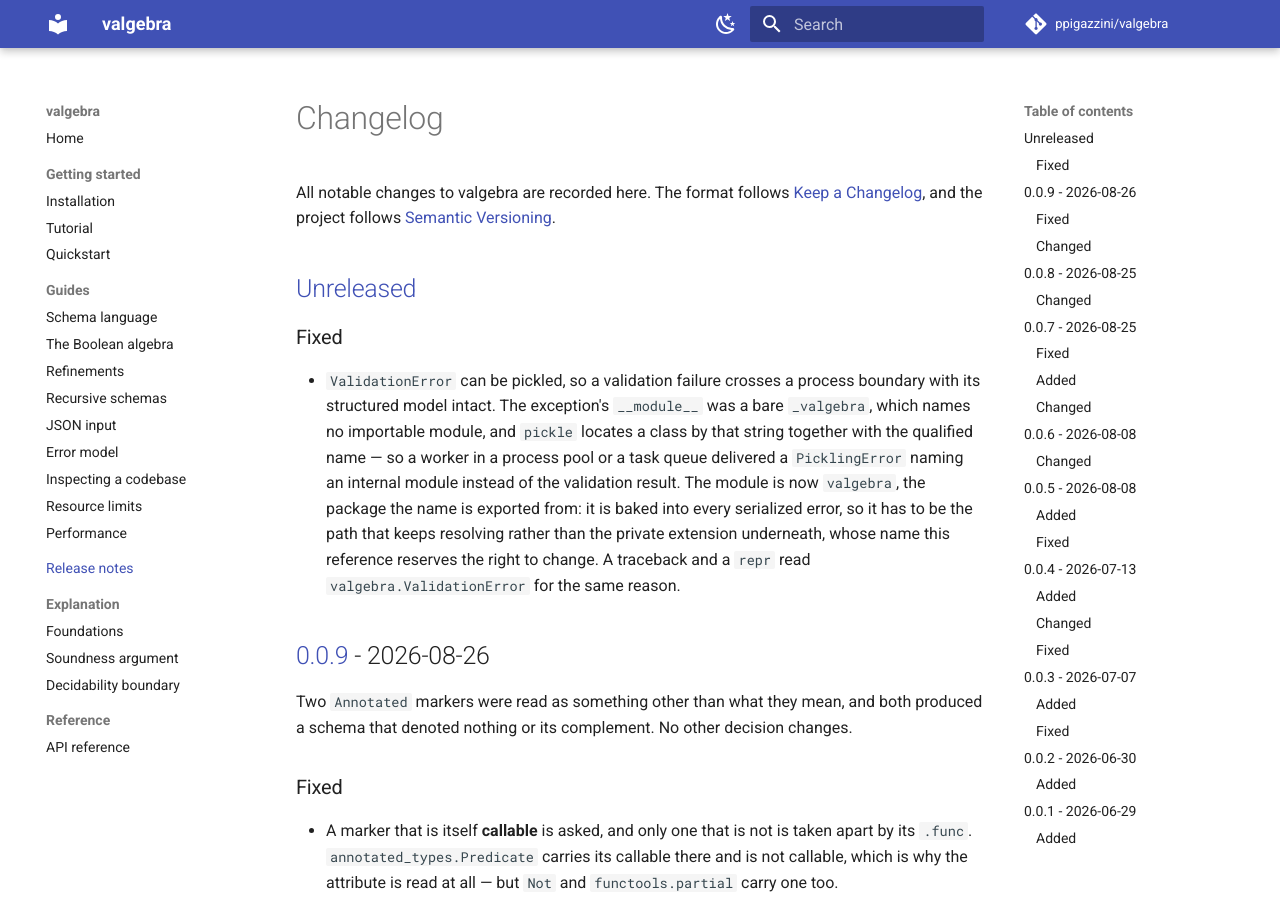
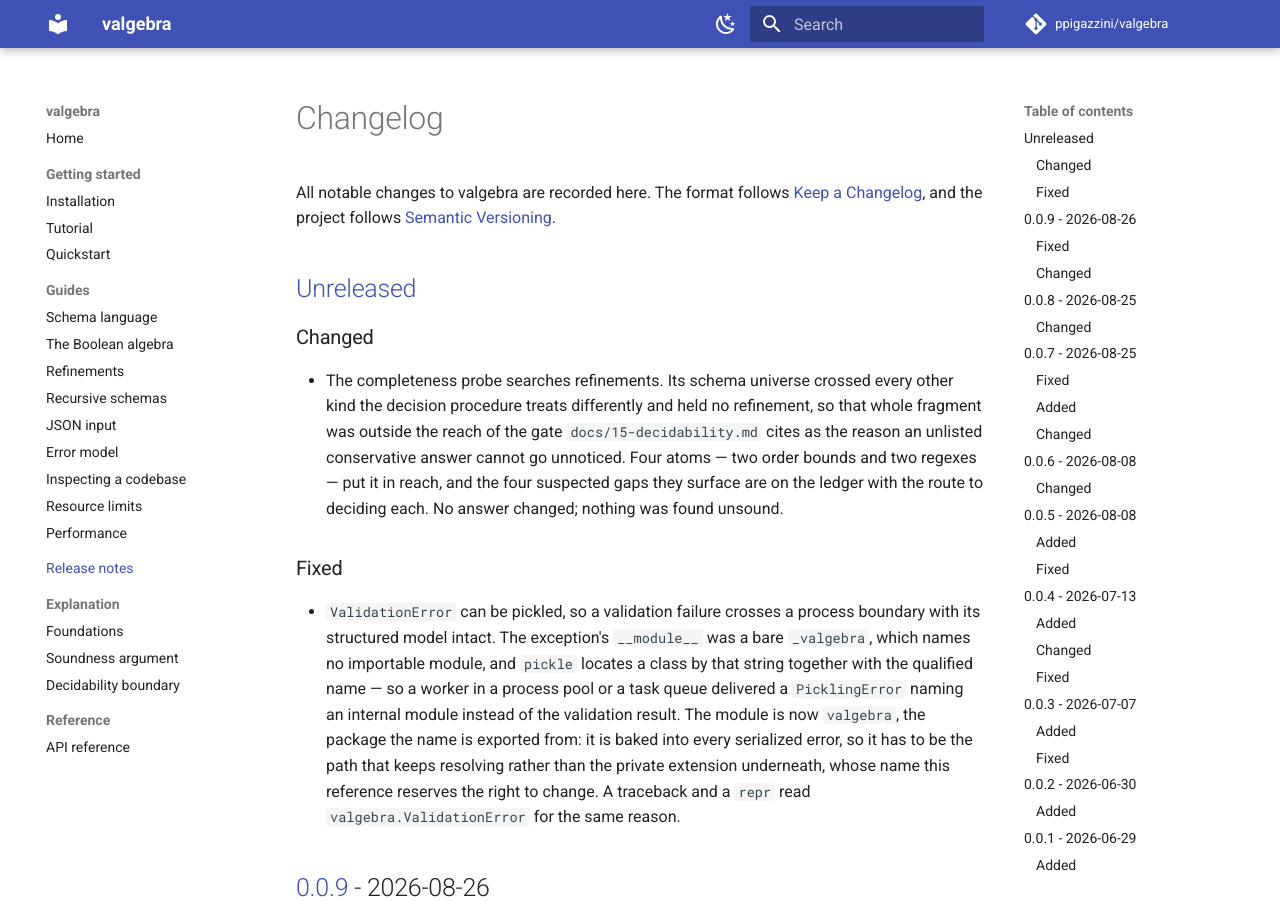
Before and after one commit to ppigazzini/valgebra, an MkDocs documentation site: the page built from docs/12-changelog.md, in a window 1280 px wide and 900 px high. Built offline with MkDocs 1.6.1 and Material for MkDocs 9.7.7, drawn with Linux system fonts in a browser that asks for light colours; comment, search, counter and statistics services are not loaded.

Commit message:
test: search refinements for completeness gaps
The completeness probe's schema universe crossed every kind the decision
procedure treats differently -- scalars, the gradual atom, literals,
containers, records, maps, each algebra node -- and held no refinement, so
the whole refinement fragment sat outside the reach of the gate the
decidability boundary cites as the reason an unlisted conservative answer
cannot go unnoticed.

Four atoms put it in reach, and both constraint families are there on
purpose. An order bound entails a looser one by value, so `Ge(0)` and `Ge(1)`
report nothing; a regex carries no value entailment, so it does. A universe
holding only the decided family would look clean while saying nothing about
the other, which is the shape of a probe that cannot fail.

The four relations they surface are on the ledger, each with why it is not
decided and what would decide it. Three are one cause read three ways: a
regex relates to another schema only when that schema carries it verbatim.
The fourth is a distinct shape -- a subtype that is not itself a refinement
reaches one only through the value oracle, which answers for a literal and
not for a class.

No decision changed and nothing was found unsound. The decidability boundary
says the two refinement entries are held by the gate rather than by the page.

```diff
--- a/CHANGELOG.md
+++ b/CHANGELOG.md
@@ -5,6 +5,16 @@ All notable changes to valgebra are recorded here. The format follows
 [Semantic Versioning](https://semver.org/spec/v2.0.0.html).
 
 ## [Unreleased]
+
+### Changed
+
+- The completeness probe searches refinements. Its schema universe crossed every
+  other kind the decision procedure treats differently and held no refinement, so
+  that whole fragment was outside the reach of the gate
+  `docs/15-decidability.md` cites as the reason an unlisted conservative answer
+  cannot go unnoticed. Four atoms — two order bounds and two regexes — put it in
+  reach, and the four suspected gaps they surface are on the ledger with the
+  route to deciding each. No answer changed; nothing was found unsound.
 
 ### Fixed
 
```
Also changed, not shown: docs/15-decidability.md (+4 -2 lines), 1 other file.
